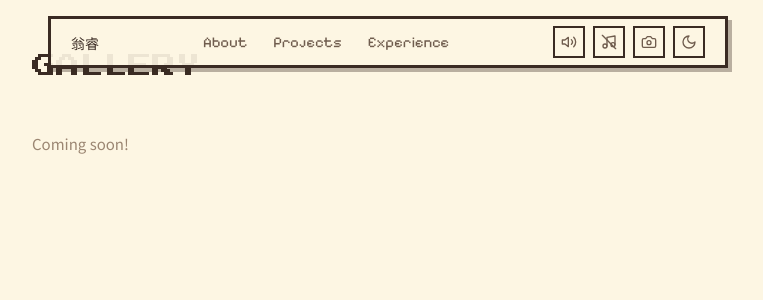
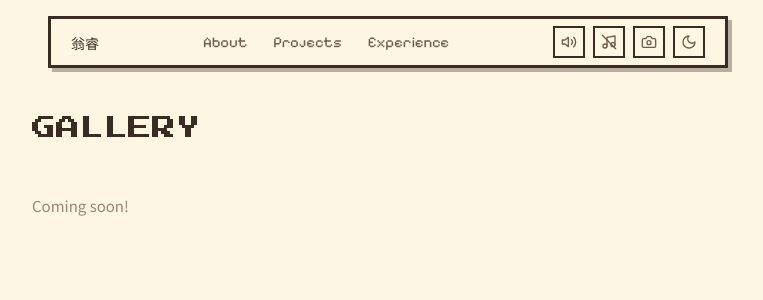
Before and after one commit to r-weng/personal-website, a React (Vite) app: page /gallery in a window 1280 px wide. Shown: the top 300 px of the page, without its empty margins (252-1015 px from the left). Built offline with nearby package versions, Linux system fonts and the light colour scheme.

Commit message:
feat: add gallery polaroid frames and bunny favicon

```diff
--- a/src/Gallery.css
+++ b/src/Gallery.css
@@ -1,5 +1,5 @@
 .gallery-page {
-  padding-top: 48px;
+  padding-top: 110px;
   padding-bottom: 48px;
 }
 
@@ -15,10 +15,12 @@
 
 .gallery-item {
   break-inside: avoid;
-  margin-bottom: 12px;
-  border-radius: 8px;
+  margin-bottom: 16px;
   overflow: hidden;
   background-color: var(--card);
+  border: 3px solid var(--panel-border);
+  padding: 6px 6px 18px;
+  box-shadow: 4px 4px 0 var(--panel-shadow);
 }
 
 .gallery-img {
```
Also changed, not shown: public/favicon.svg.
